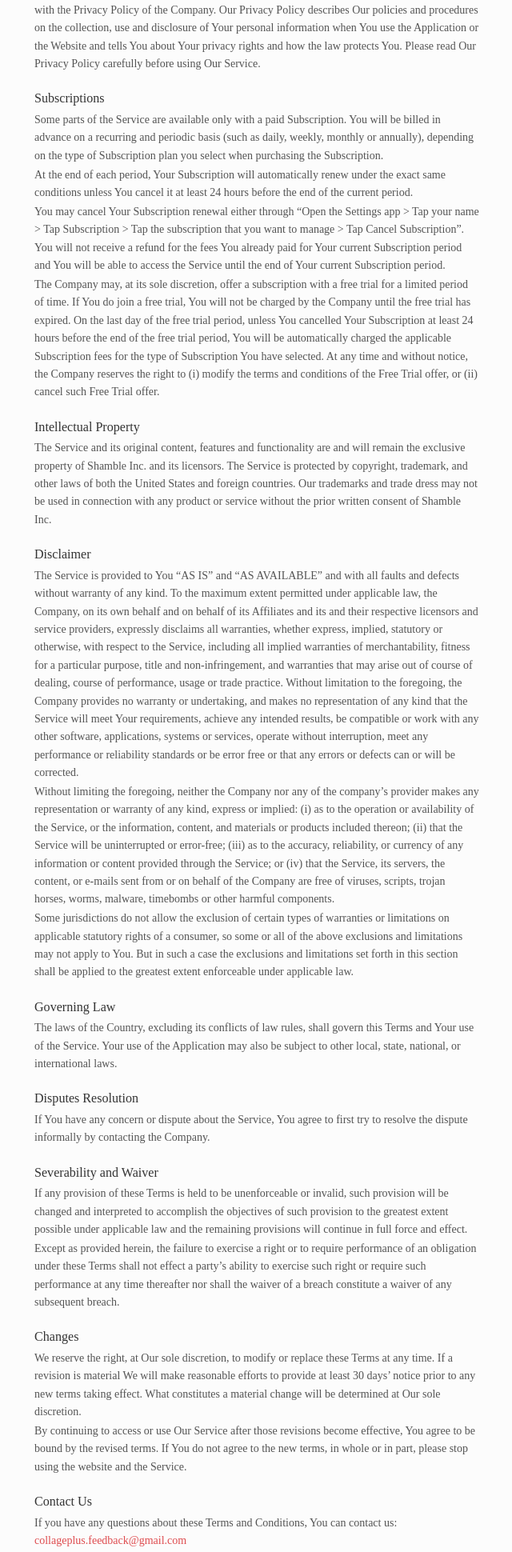
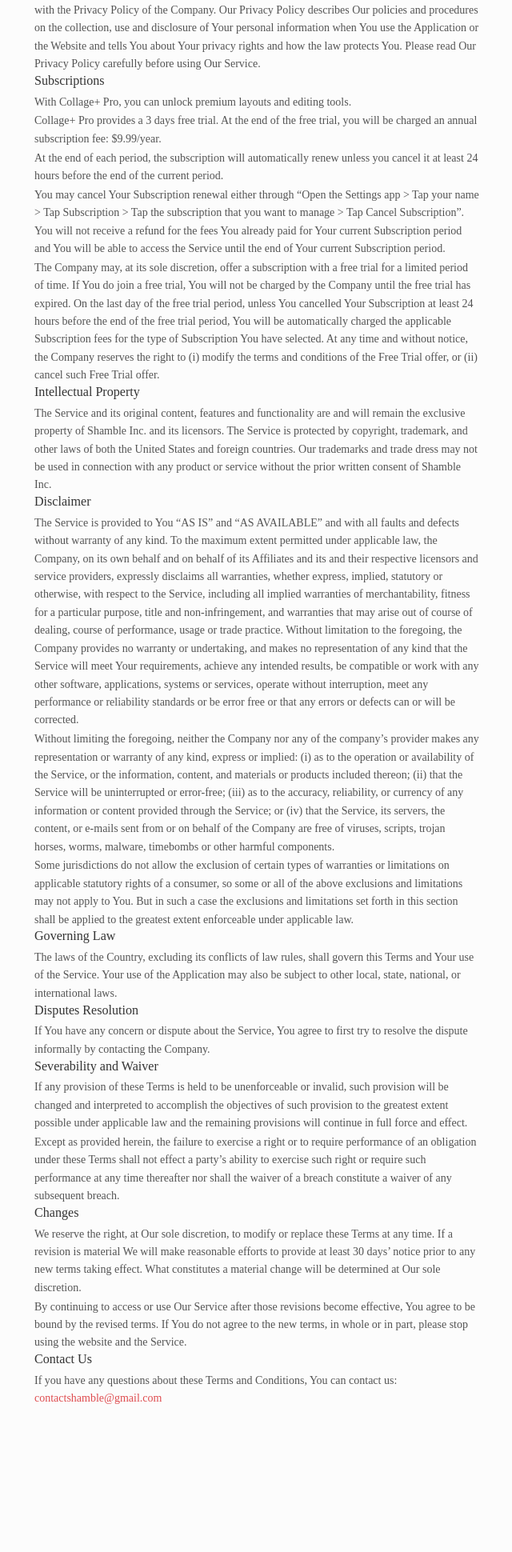
Before and after one commit to zlyBear/collageplus-pages, a plain HTML site: page TermsAndConditions.html in a window 1280 px wide. Shown: the part 365-2305 px from the top of the page at 80% size, without its empty margins (319-959 px from the left). After the commit the page ends 2170 px from the top, so only its background shows below. Drawn offline with Linux system fonts and the light colour scheme.

Commit message:
update terms

```diff
--- a/TermsAndConditions.html
+++ b/TermsAndConditions.html
@@ -1,12 +1,12 @@
 <!DOCTYPE html>
 <html>
     <head>
-        <title>Collage+ Terms and Conditions</title>
+        <title>Terms and Conditions</title>
         <meta charset="utf-8" />
         <meta name="viewport" content="width=device-width, initial-scale=1">
         <meta name="bear-note-unique-identifier" content="8B924D41-685F-456A-8B67-72BA1E613724-12968-00001EB5E24D6731">
         <meta name="created" content="2022-05-24T17:01:17+0800"/>
-        <meta name="modified" content="2022-05-24T17:01:54+0800"/>
+        <meta name="modified" content="2022-05-27T19:35:28+0800"/>
         <meta name="tags" content=""/>
         <meta name="last device" content="Bear-Nuc"/>
     </head>
@@ -20,37 +20,31 @@
 <p>By accessing or using the Service You agree to be bound by these Terms and Conditions. If You disagree with any part of these Terms and Conditions then You may not access the Service.</p>
 <p>You represent that you are over the age of 13. The Company does not permit those under 13 to use the Service.</p>
 <p>Your access to and use of the Service is also conditioned on Your acceptance of and compliance with the Privacy Policy of the Company. Our Privacy Policy describes Our policies and procedures on the collection, use and disclosure of Your personal information when You use the Application or the Website and tells You about Your privacy rights and how the law protects You. Please read Our Privacy Policy carefully before using Our Service.</p>
-<br>
 <h3 id="Subscriptions">Subscriptions</h3>
-<p>Some parts of the Service are available only with a paid Subscription. You will be billed in advance on a recurring and periodic basis (such as daily, weekly, monthly or annually), depending on the type of Subscription plan you select when purchasing the Subscription.</p>
-<p>At the end of each period, Your Subscription will automatically renew under the exact same conditions unless You cancel it at least 24 hours before the end of the current period.</p>
+<p>With Collage+ Pro, you can unlock premium layouts and editing tools.</p>
+<p>Collage+ Pro provides a 3 days free trial. At the end of the free trial, you will be charged an annual subscription fee: $9.99/year.</p>
+<p>At the end of each period, the subscription will automatically renew unless you cancel it at least 24 hours before the end of the current period.</p>
 <p>You may cancel Your Subscription renewal either through “Open the Settings app > Tap your name > Tap Subscription > Tap the subscription that you want to manage > Tap Cancel Subscription”. You will not receive a refund for the fees You already paid for Your current Subscription period and You will be able to access the Service until the end of Your current Subscription period.</p>
 <p>The Company may, at its sole discretion, offer a subscription with a free trial for a limited period of time. If You do join a free trial, You will not be charged by the Company until the free trial has expired. On the last day of the free trial period, unless You cancelled Your Subscription at least 24 hours before the end of the free trial period, You will be automatically charged the applicable Subscription fees for the type of Subscription You have selected. At any time and without notice, the Company reserves the right to (i) modify the terms and conditions of the Free Trial offer, or (ii) cancel such Free Trial offer.</p>
-<br>
 <h3 id="Intellectual Property">Intellectual Property</h3>
 <p>The Service and its original content, features and functionality are and will remain the exclusive property of Shamble Inc. and its licensors. The Service is protected by copyright, trademark, and other laws of both the United States and foreign countries. Our trademarks and trade dress may not be used in connection with any product or service without the prior written consent of Shamble Inc.</p>
-<br>
 <h3 id="Disclaimer">Disclaimer</h3>
 <p>The Service is provided to You “AS IS” and “AS AVAILABLE” and with all faults and defects without warranty of any kind. To the maximum extent permitted under applicable law, the Company, on its own behalf and on behalf of its Affiliates and its and their respective licensors and service providers, expressly disclaims all warranties, whether express, implied, statutory or otherwise, with respect to the Service, including all implied warranties of merchantability, fitness for a particular purpose, title and non-infringement, and warranties that may arise out of course of dealing, course of performance, usage or trade practice. Without limitation to the foregoing, the Company provides no warranty or undertaking, and makes no representation of any kind that the Service will meet Your requirements, achieve any intended results, be compatible or work with any other software, applications, systems or services, operate without interruption, meet any performance or reliability standards or be error free or that any errors or defects can or will be corrected.</p>
 <p>Without limiting the foregoing, neither the Company nor any of the company’s provider makes any representation or warranty of any kind, express or implied: (i) as to the operation or availability of the Service, or the information, content, and materials or products included thereon; (ii) that the Service will be uninterrupted or error-free; (iii) as to the accuracy, reliability, or currency of any information or content provided through the Service; or (iv) that the Service, its servers, the content, or e-mails sent from or on behalf of the Company are free of viruses, scripts, trojan horses, worms, malware, timebombs or other harmful components.</p>
 <p>Some jurisdictions do not allow the exclusion of certain types of warranties or limitations on applicable statutory rights of a consumer, so some or all of the above exclusions and limitations may not apply to You. But in such a case the exclusions and limitations set forth in this section shall be applied to the greatest extent enforceable under applicable law.</p>
-<br>
 <h3 id="Governing Law">Governing Law</h3>
 <p>The laws of the Country, excluding its conflicts of law rules, shall govern this Terms and Your use of the Service. Your use of the Application may also be subject to other local, state, national, or international laws.</p>
-<br>
 <h3 id="Disputes Resolution">Disputes Resolution</h3>
 <p>If You have any concern or dispute about the Service, You agree to first try to resolve the dispute informally by contacting the Company.</p>
-<br>
 <h3 id="Severability and Waiver">Severability and Waiver</h3>
 <p>If any provision of these Terms is held to be unenforceable or invalid, such provision will be changed and interpreted to accomplish the objectives of such provision to the greatest extent possible under applicable law and the remaining provisions will continue in full force and effect.</p>
 <p>Except as provided herein, the failure to exercise a right or to require performance of an obligation under these Terms shall not effect a party’s ability to exercise such right or require such performance at any time thereafter nor shall the waiver of a breach constitute a waiver of any subsequent breach.</p>
-<br>
 <h3 id="Changes">Changes</h3>
 <p>We reserve the right, at Our sole discretion, to modify or replace these Terms at any time. If a revision is material We will make reasonable efforts to provide at least 30 days’ notice prior to any new terms taking effect. What constitutes a material change will be determined at Our sole discretion.</p>
 <p>By continuing to access or use Our Service after those revisions become effective, You agree to be bound by the revised terms. If You do not agree to the new terms, in whole or in part, please stop using the website and the Service.</p>
+<h3 id="Contact Us">Contact Us</h3>
+<p>If you have any questions about these Terms and Conditions, You can contact us: <a href="mailto:contactshamble@gmail.com">contactshamble@gmail.com</a></p>
 <br>
-<h3 id="Contact Us">Contact Us</h3>
-<p>If you have any questions about these Terms and Conditions, You can contact us: <a href="mailto:collageplus.feedback@gmail.com">collageplus.feedback@gmail.com</a></p>
 
         </div>
         <script type="text/javascript">
```
